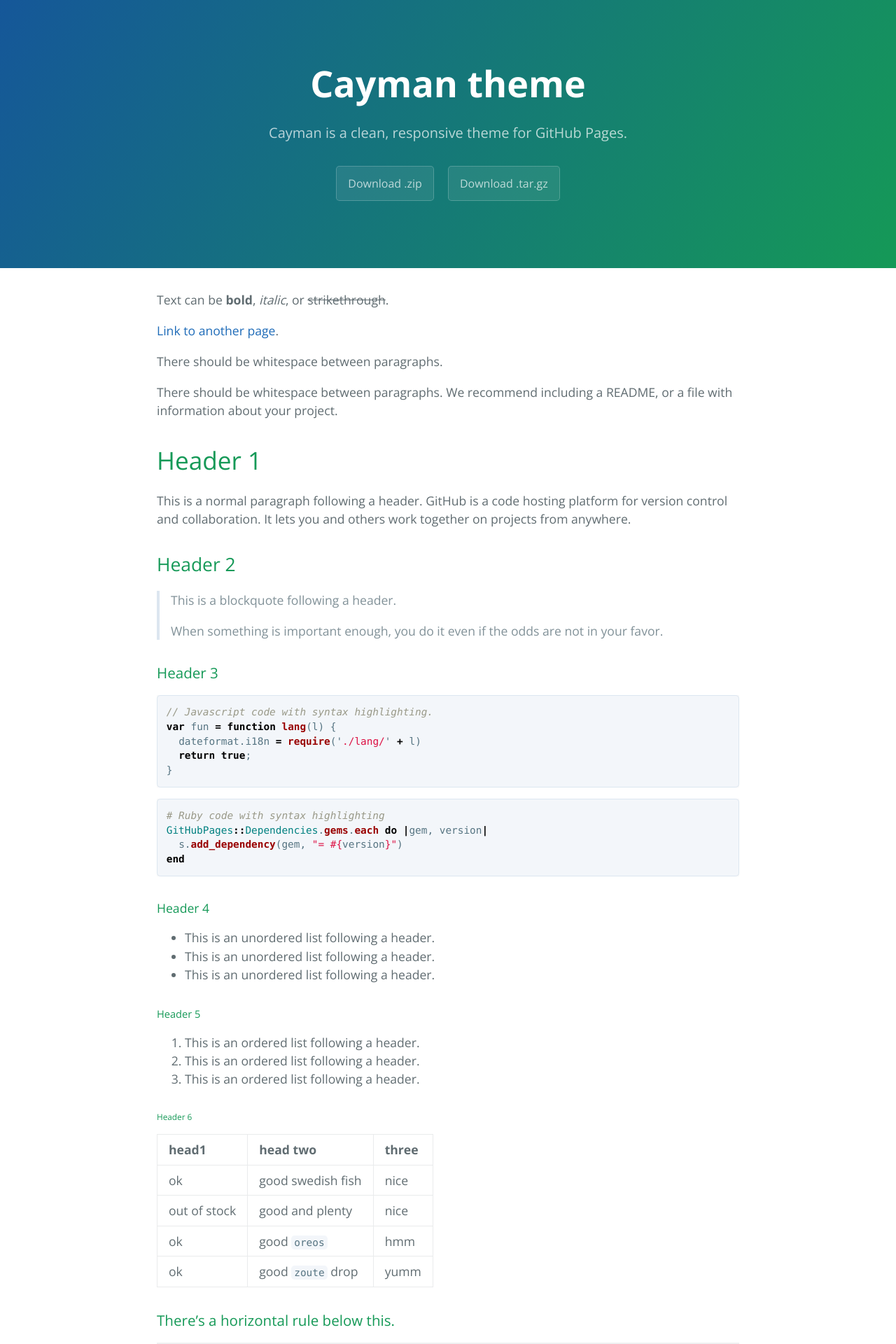
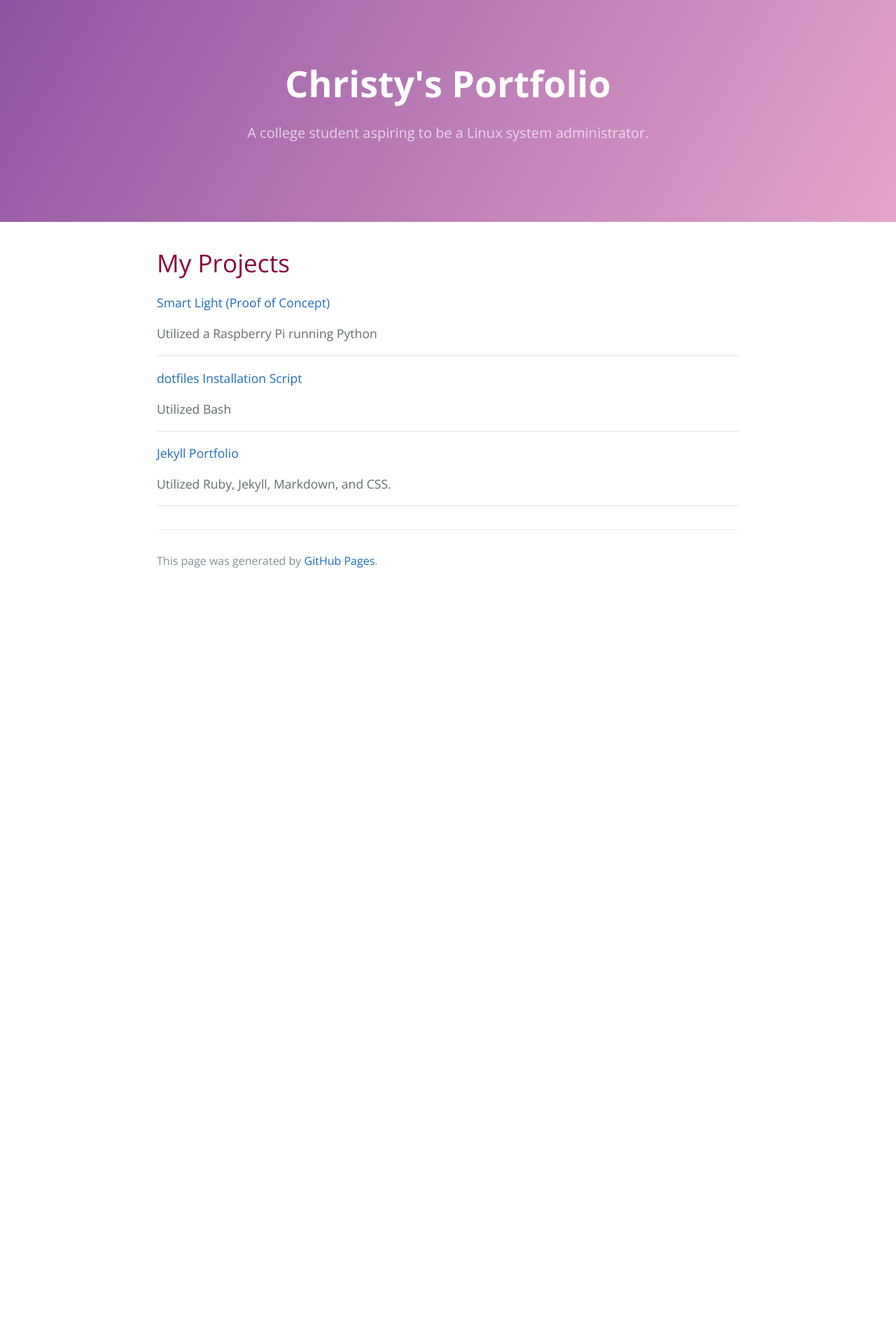
Before and after one commit to ChristyNguyen/christynguyen.github.io, a Jekyll site: the page built from index.md, in a window 1280 px wide. Shown: the top 1920 px of the page at 70% size. Built offline with Jekyll 4.4.1, drawn with Linux system fonts in a browser that asks for light colours; our own code applies the rules of GitHub Pages for plain Markdown files; after the commit the page ends 900 px from its top, so only the background shows below that; some of the changed text lies outside the part shown.

Commit message:
Add Projects

````diff
--- a/_config.yml
+++ b/_config.yml
@@ -1,5 +1,3 @@
-title: Cayman theme
-description: Cayman is a clean, responsive theme for GitHub Pages.
-show_downloads: true
-google_analytics:
+title: Christy's Portfolio
+description: A college student aspiring to be a Linux system administrator.
 theme: jekyll-theme-cayman
--- a/_sass/variables.scss
+++ b/_sass/variables.scss
@@ -4,11 +4,11 @@ $medium-breakpoint: 42em !default;
 
 // Headers
 $header-heading-color: #fff !default;
-$header-bg-color: #159957 !default;
-$header-bg-color-secondary: #155799 !default;
+$header-bg-color: #e5a4cb !default;
+$header-bg-color-secondary: #9055a2 !default;
 
 // Text
-$section-headings-color: #159957 !default;
+$section-headings-color: #89023e !default;
 $body-text-color: #606c71 !default;
 $body-link-color: #1e6bb8 !default;
 $blockquote-text-color: #819198 !default;
--- a/index.md
+++ b/index.md
@@ -2,122 +2,19 @@
 layout: default
 ---
 
-Text can be **bold**, _italic_, or ~~strikethrough~~.
+# [](#projects)My Projects
 
-[Link to another page](another-page).
+[Smart Light (Proof of Concept)](smart-light)
 
-There should be whitespace between paragraphs.
-
-There should be whitespace between paragraphs. We recommend including a README, or a file with information about your project.
-
-# [](#header-1)Header 1
-
-This is a normal paragraph following a header. GitHub is a code hosting platform for version control and collaboration. It lets you and others work together on projects from anywhere.
-
-## [](#header-2)Header 2
-
-> This is a blockquote following a header.
->
-> When something is important enough, you do it even if the odds are not in your favor.
-
-### [](#header-3)Header 3
-
-```js
-// Javascript code with syntax highlighting.
-var fun = function lang(l) {
-  dateformat.i18n = require('./lang/' + l)
-  return true;
-}
-```
-
-```ruby
-# Ruby code with syntax highlighting
-GitHubPages::Dependencies.gems.each do |gem, version|
-  s.add_dependency(gem, "= #{version}")
-end
-```
-
-#### [](#header-4)Header 4
-
-*   This is an unordered list following a header.
-*   This is an unordered list following a header.
-*   This is an unordered list following a header.
-
-##### [](#header-5)Header 5
-
-1.  This is an ordered list following a header.
-2.  This is an ordered list following a header.
-3.  This is an ordered list following a header.
-
-###### [](#header-6)Header 6
-
-| head1        | head two          | three |
-|:-------------|:------------------|:------|
-| ok           | good swedish fish | nice  |
-| out of stock | good and plenty   | nice  |
-| ok           | good `oreos`      | hmm   |
-| ok           | good `zoute` drop | yumm  |
-
-### There's a horizontal rule below this.
-
+Utilized a Raspberry Pi running Python
 * * *
 
-### Here is an unordered list:
+[dotfiles Installation Script](dotfiles-script)
 
-*   Item foo
-*   Item bar
-*   Item baz
-*   Item zip
+Utilized Bash
+* * *
 
-### And an ordered list:
+[Jekyll Portfolio](jekyll-portfolio)
 
-1.  Item one
-1.  Item two
-1.  Item three
-1.  Item four
-
-### And a nested list:
-
-- level 1 item
-  - level 2 item
-  - level 2 item
-    - level 3 item
-    - level 3 item
-- level 1 item
-  - level 2 item
-  - level 2 item
-  - level 2 item
-- level 1 item
-  - level 2 item
-  - level 2 item
-- level 1 item
-
-### Small image
-
-![](https://assets-cdn.github.com/images/icons/emoji/octocat.png)
-
-### Large image
-
-![](https://guides.github.com/activities/hello-world/branching.png)
-
-
-### Definition lists can be used with HTML syntax.
-
-<dl>
-<dt>Name</dt>
-<dd>Godzilla</dd>
-<dt>Born</dt>
-<dd>1952</dd>
-<dt>Birthplace</dt>
-<dd>Japan</dd>
-<dt>Color</dt>
-<dd>Green</dd>
-</dl>
-
-```
-Long, single-line code blocks should not wrap. They should horizontally scroll if they are too long. This line should be long enough to demonstrate this.
-```
-
-```
-The final element.
-```
+Utilized Ruby, Jekyll, Markdown, and CSS.
+* * *
````
Also changed, not shown: another-page.md (deleted, +0 -9 lines), dotfiles-script.md (added, +29 -0 lines), jekyll-portfolio.md (added, +20 -0 lines), smart-light.md (added, +22 -0 lines), README.md (deleted).
